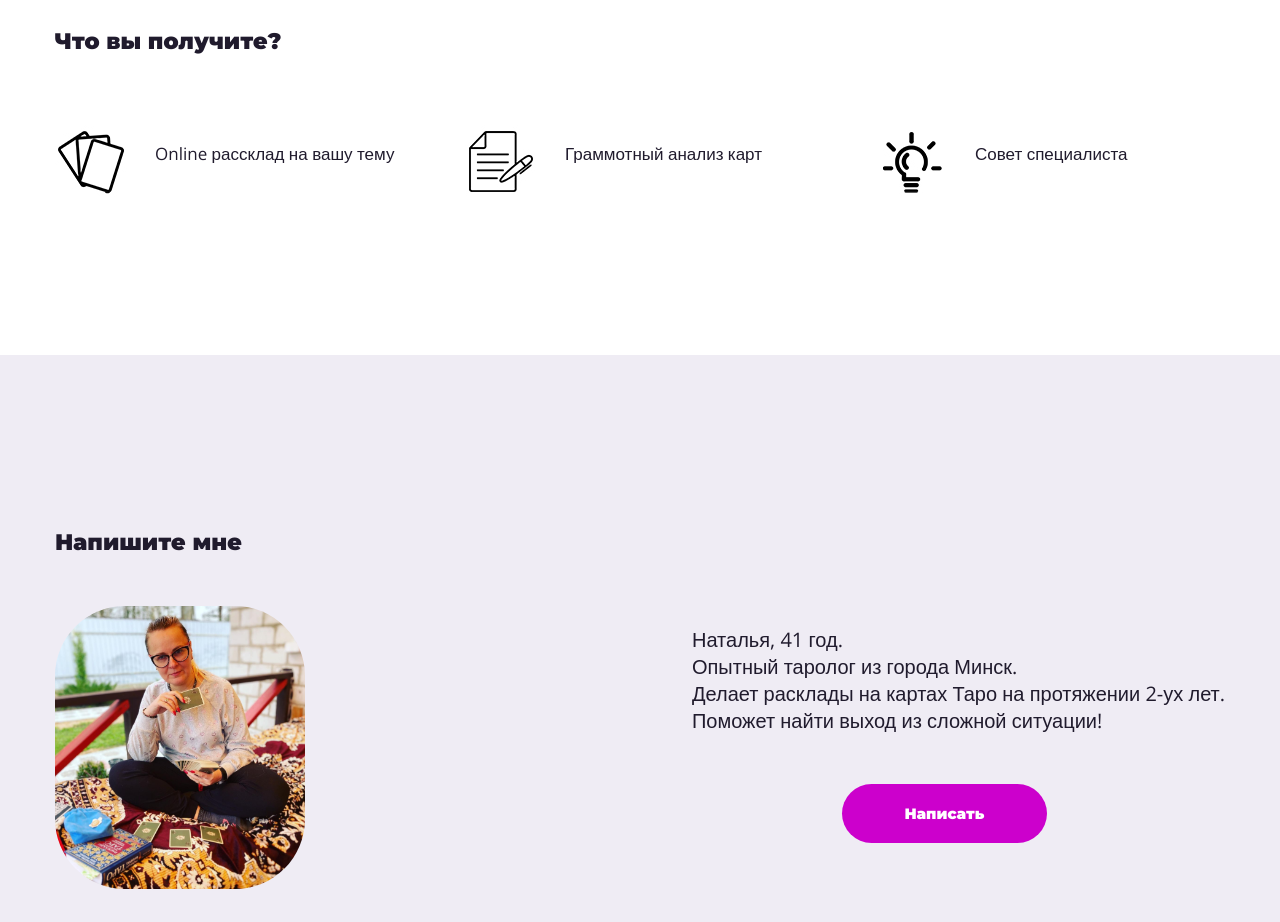
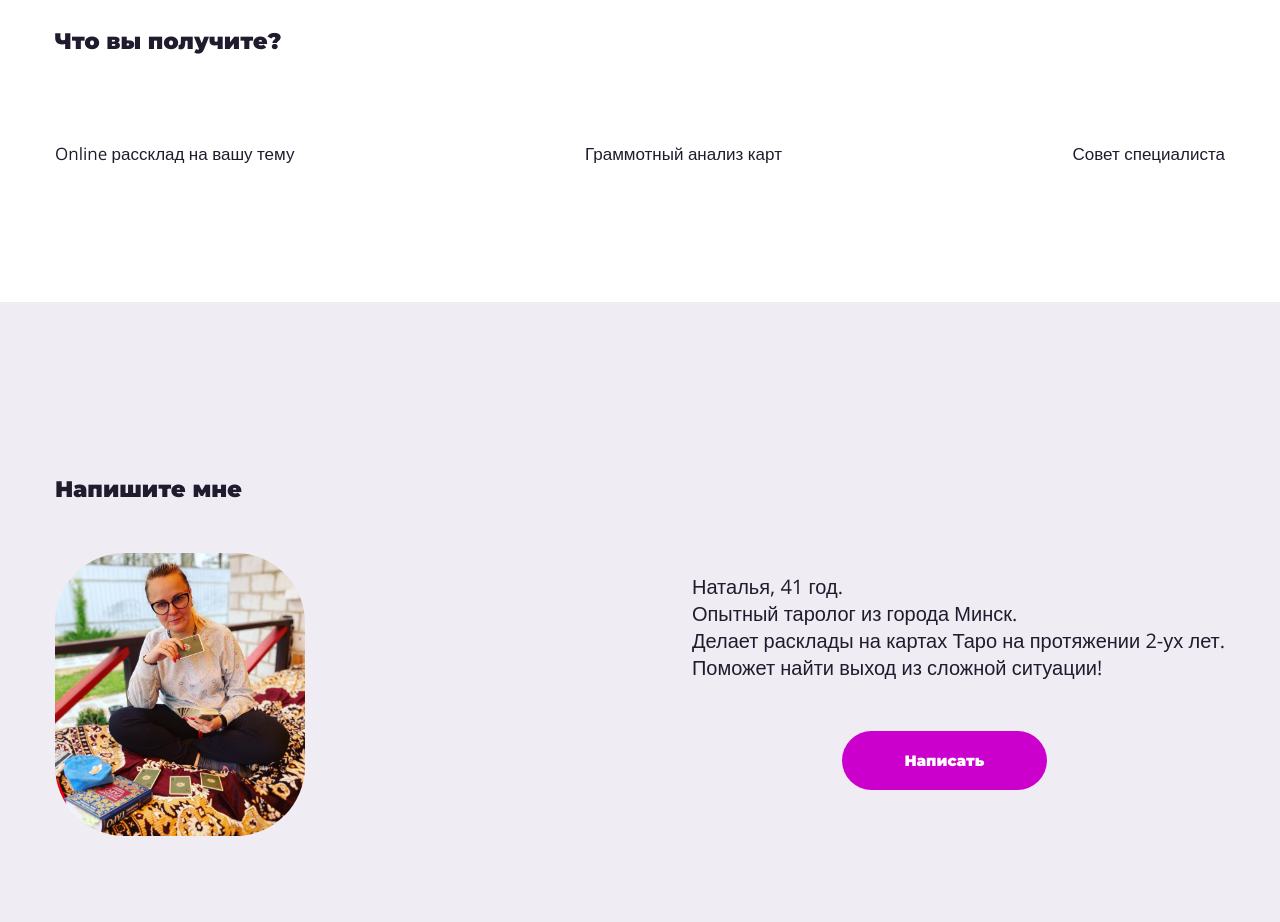
Before and after one commit to Okinaws/Nataro-website, a plain HTML site: page index.html in a window 1280 px wide. Shown: the part 920-1842 px from the top of the page. Drawn offline with nearby package versions, Linux system fonts and the light colour scheme.

Commit message:
Update main.css

```diff
--- a/main.css
+++ b/main.css
@@ -103,25 +103,14 @@ h1, h2, h3, h4, h5, h6 {
 
 .possibility {
     color: #201b2d;
-    width: 350px;
-    height: 110px;
-    padding-left: 100px;
 }
 
 .pos-title {
     font-size: 17px;
 }
 
-.pos1{
-    background: url('../icon1.jpg') no-repeat left top;
-}
-
-.pos2{
-    background: url('../icon2.jpg') no-repeat left top;
-}
-
-.pos3{
-    background: url('../icon3.jpg') no-repeat left top;
+.pos1, .pos2, .pos3 {
+    display: flex;
 }
 
 .mail {
```
